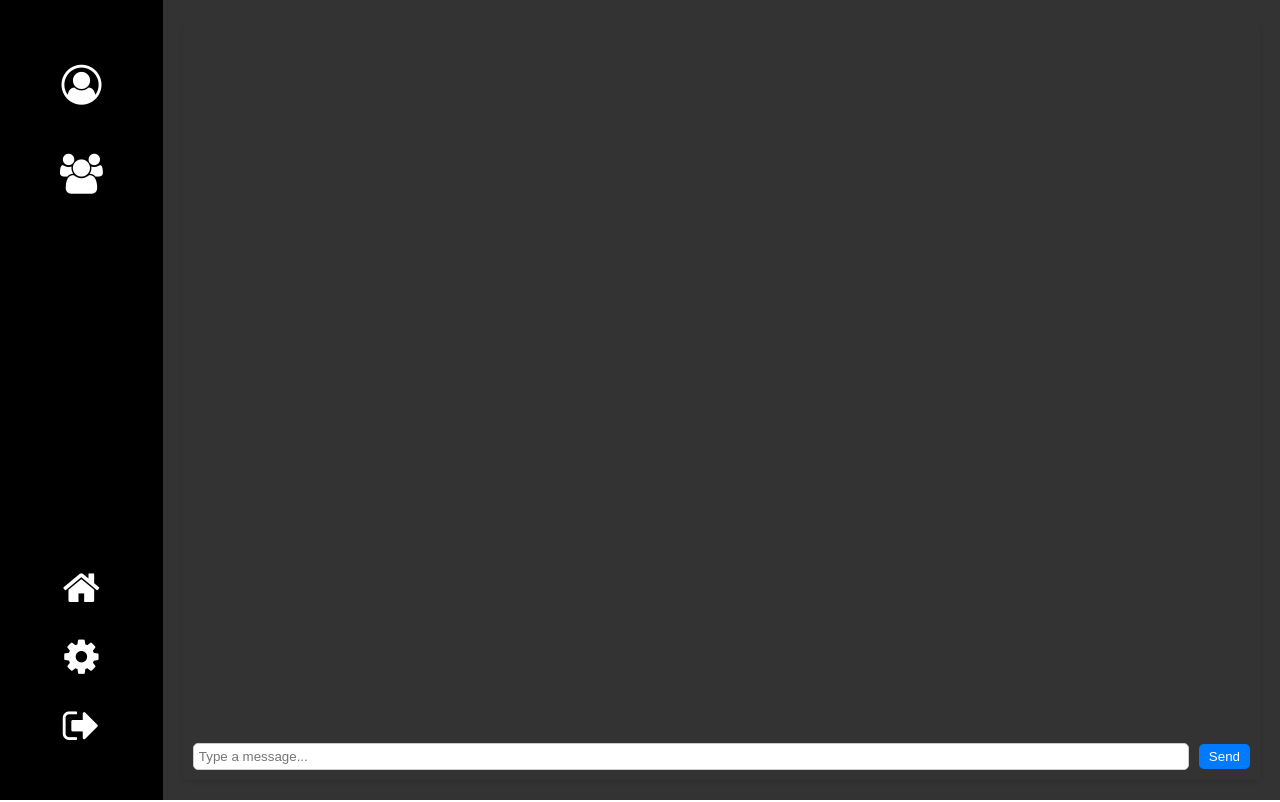
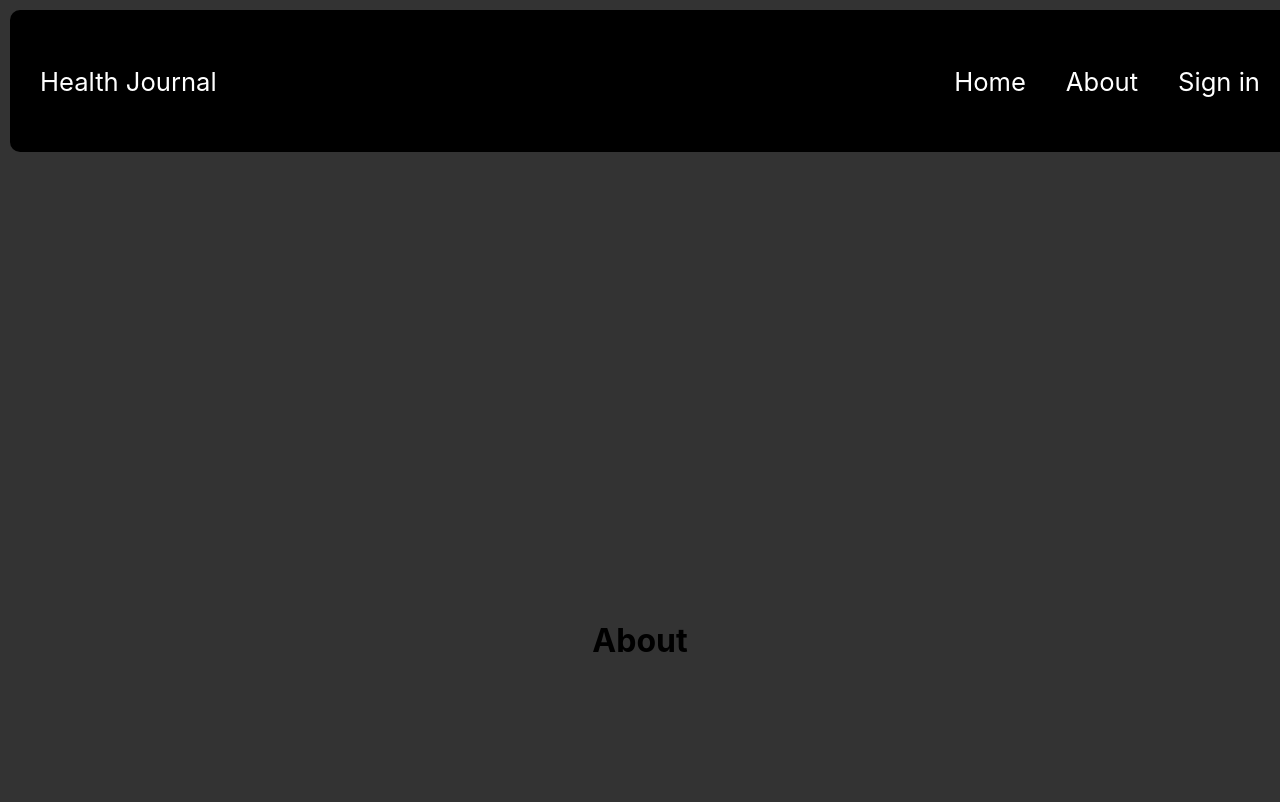
Before and after one commit to priyankaagrawal1090/health_journal_via_nlp, a React (Create React App) app: page /home in a window 1280 px wide. Shown: the top 802 px of the page. Built offline with nearby package versions, Linux system fonts and the light colour scheme.

Commit message:
second commit

```diff
--- a/package.json
+++ b/package.json
@@ -9,6 +9,7 @@
     "font-awesome": "^4.7.0",
     "react": "^18.2.0",
     "react-dom": "^18.2.0",
+    "react-router-dom": "^6.18.0",
     "react-scripts": "5.0.1",
     "web-vitals": "^2.1.4"
   },
--- a/src/App.css
+++ b/src/App.css
@@ -37,6 +37,31 @@
   }
 }
 
+/* Home */
+.home {
+  display: flex;
+  flex-direction: column;
+  height: 100vw;
+  background-color: #333;
+}
+
+.home-navbar{
+  display: flex;
+  padding: 10px;
+  flex: 0.005;
+  width: 100%;
+  z-index: 1000; /* Ensure the navbar appears on top of other content */
+  position: fixed;
+  z-index: 1000; /* Ensure the navbar appears on top of other content */
+}
+
+.home-content {
+  display: flex;
+  flex: 1;
+  flex-direction: column;
+  justify-content: space-between; /* Vertically space out the content */
+  padding: 10px;
+}
 
 /* Navbar */
 .navbar {
@@ -44,8 +69,49 @@
   color: #fff; /* Text color */
 }
 
+.navbar-nav {
+  display: flex;
+  justify-content: flex-end;
+  overflow: hidden; /* Hide overflow outside the container */
+  flex: 1;
+  align-items: center;
+}
+
+.nav-items {
+  display: flex;
+  justify-content: center;
+  padding: 20px;
+  font-size: 2vw;
+  color:white;
+  text-decoration: none;
+}
+
 .vertical-navbar-ul {
   list-style: none;
+}
+
+/* Horizontal Navbar */
+.horizontal-navbar {
+  padding: 10px;
+  display: flex;
+  background-color: #000;
+  color: white;
+  align-self: flex-end;
+  width: 100%;
+  border-radius: 10px;
+  /* flex-direction: column; */
+}
+
+.navbar-logo{
+  display: flex;
+  justify-content: flex-start;
+  overflow: hidden; /* Hide overflow outside the container */
+  flex: 0.25;
+}
+
+.img-logo {
+  padding: 20px;
+  font-size: 2vw;
 }
 
 /* Patient UI */
--- a/src/App.js
+++ b/src/App.js
@@ -1,13 +1,25 @@
 import logo from './logo.svg';
 import './App.css';
+import Home from './components/Home';
+import About from './components/About';
+import SignIn from './components/SignIn';
 import PatientUI from './components/PatientUI';
+import { BrowserRouter as Router, Route, Link, Routes } from 'react-router-dom';
 import 'font-awesome/css/font-awesome.min.css';
 
 
 function App() {
   return (
     <div className="App">
-      <PatientUI/>
+      <Router>
+        {/* <Home/> */}
+        <Routes>
+          <Route path="" element={<Home/>} />
+          <Route path="/home" element={<Home/>} />
+          <Route path="/about" element={<About />} />
+          <Route path="/signin" element={<SignIn />} />
+        </Routes>
+      </Router>
     </div>
   );
 }
--- /dev/null
+++ b/src/components/About.js
@@ -0,0 +1,6 @@
+import React, { Component } from 'react';
+import '../App.css';
+
+export default function About() {
+    return;
+}
--- /dev/null
+++ b/src/components/Home.js
@@ -0,0 +1,24 @@
+import React from 'react';
+import { HorizontalNavbar } from './Navbar';
+import PatientUI from './PatientUI';
+
+export default function Home() {
+    return (
+        <div className="home">
+            <div className="home-navbar">
+                <HorizontalNavbar/>
+            </div>
+            <div className="home-content">
+                <div className="Info">
+                    <h1> Welcome to Health Journal!</h1>
+                </div>
+                <div className="About">
+                    <h1>About</h1>
+                </div>
+                <div className="sign-in">
+                    <h1>Sign In/Register</h1>
+                </div>
+            </div>
+        </div>
+    )
+}
--- a/src/components/Navbar.js
+++ b/src/components/Navbar.js
@@ -1,19 +1,22 @@
 import React, { Component } from 'react';
 // import { Link } from 'react-router-dom';
+import { BrowserRouter as Router, Route, Link, Routes } from 'react-router-dom';
 import '../App.css'
+import logo from '../health-journal-high-resolution-logo-white.png';
 
 export function HorizontalNavbar() {
   return (
-    <nav className="horizontal-navbar">
-      <li>
-        {/* <Link to="/home" activeClassName='active'>Home</Link> */}
-        Home
-      </li>
-      <li>
-        {/* <Link to="/home" activeClassName='active'>Home</Link> */}
-        About
-      </li>
-    </nav>
+    <div className="horizontal-navbar">
+      <div className="navbar-logo">
+        {/* <img className="img-logo" src={logo}></img> */}
+        <p className="img-logo">Health Journal</p>
+      </div>
+      <div className="navbar-nav">
+        <Link to="/home" className="nav-items">Home</Link>
+        <Link to="/about" className="nav-items">About</Link>
+        <Link to="/signin" className="nav-items">Sign in</Link>
+      </div>
+    </div>
   )
 }
 
@@ -31,17 +34,5 @@ export function Sidebar() {
         <div className="sidebar-logout"><i className="fa fa-sign-out"/></div>
       </div>
     </div>
-    // <nav className="Vertical-navbar">
-    //   <ul className="vertical-navbar-ul">
-    //     <li>
-    //       {/* <Link to="/home" activeClassName='active'>Home</Link> */}
-    //       Home
-    //     </li>
-    //     <li>
-    //       {/* <Link to="/home" activeClassName='active'>Home</Link> */}
-    //       About
-    //     </li>
-    //   </ul>
-    // </nav>
   )
 }
--- /dev/null
+++ b/src/components/SignIn.js
@@ -0,0 +1,6 @@
+import React, { Component } from 'react';
+import '../App.css';
+
+export default function SingIn() {
+    return;
+}
```
Also changed, not shown: src/health-journal-high-resolution-logo-white.png (added), 1 other file (tests, documents, lock files or other folders).
